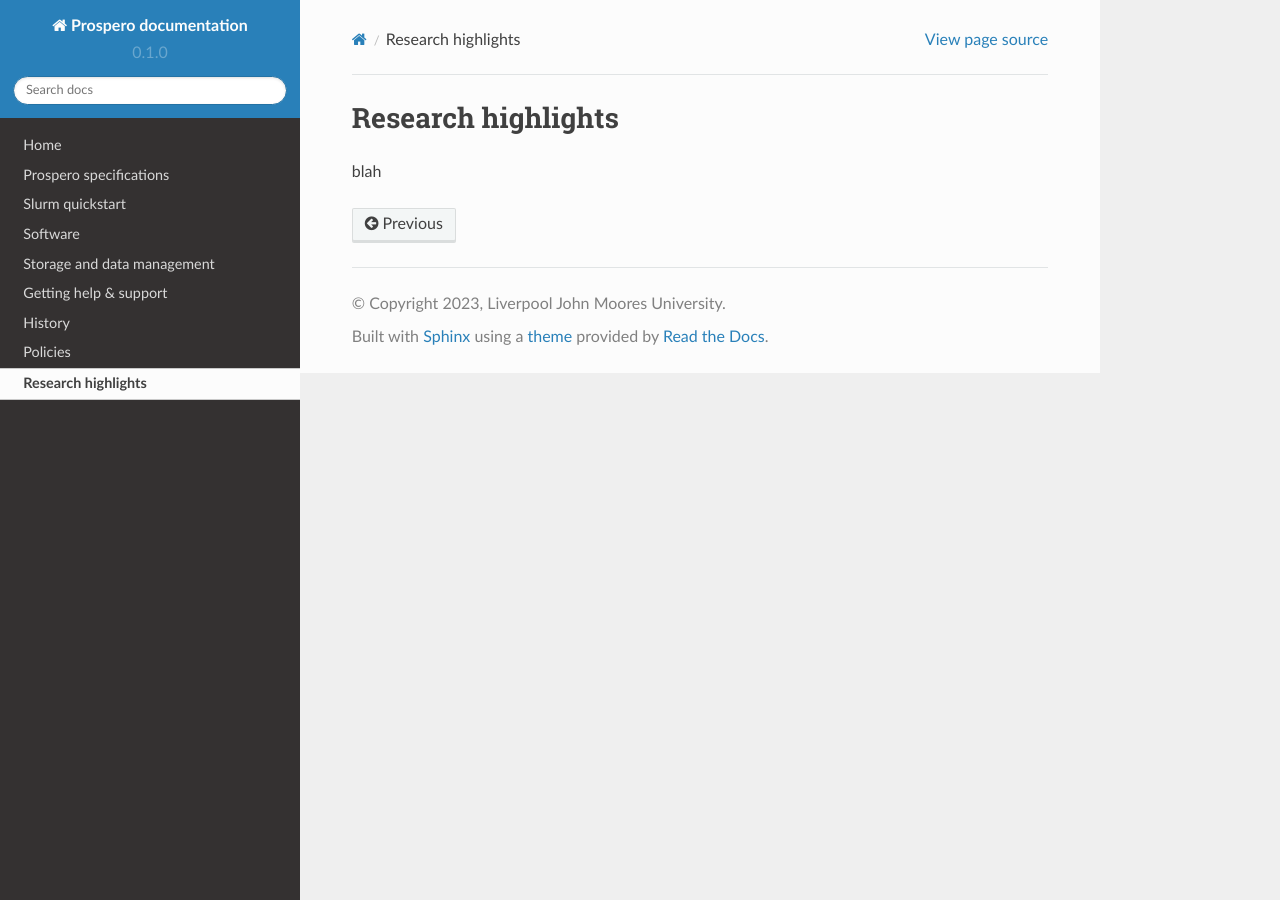
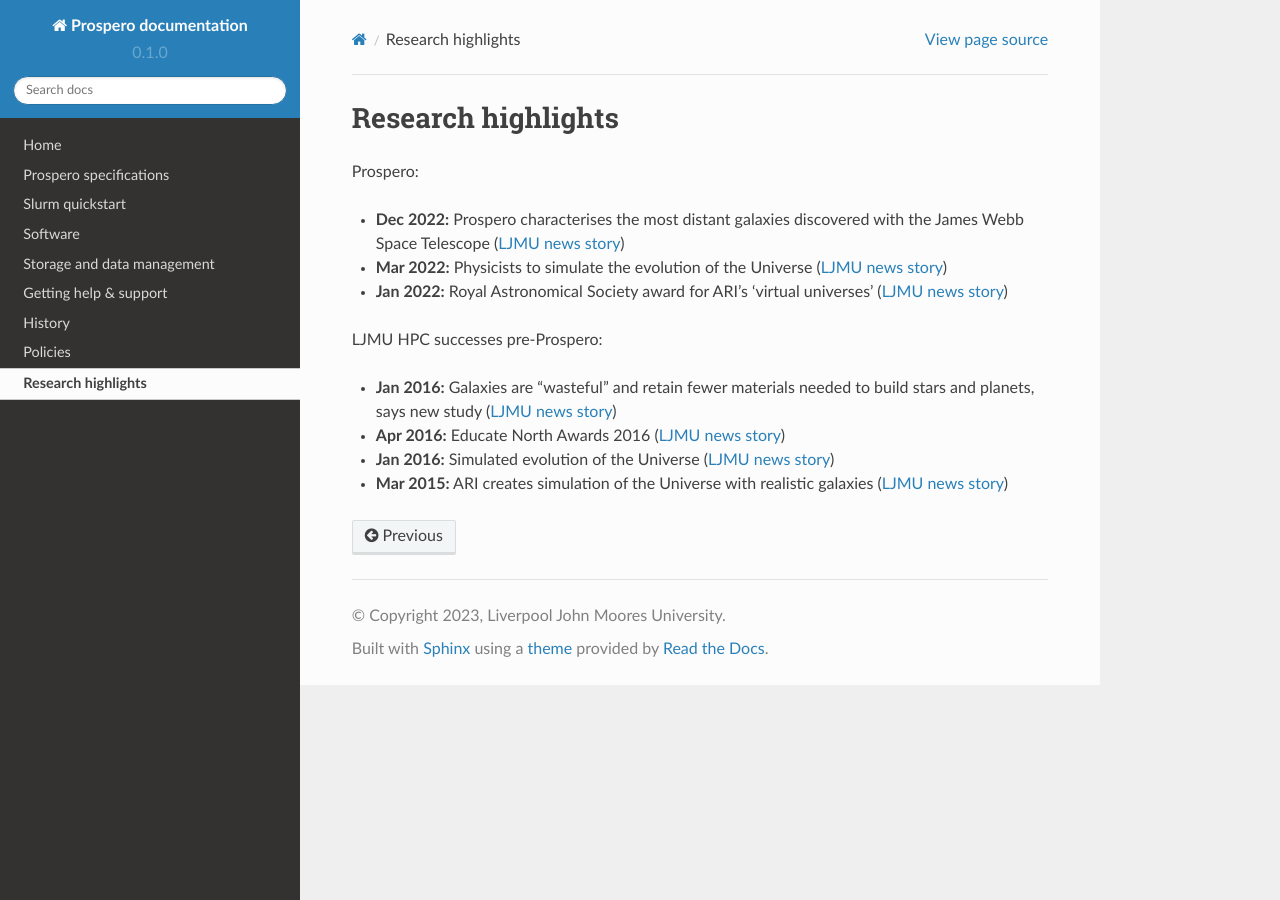
Before and after one commit to astrcrai/prospero-docs, a Sphinx documentation site: the page built from docs/source/highlights.rst, in a window 1280 px wide. Built offline with Sphinx 7.4.7 and the Read the Docs theme 2.0.0, drawn with Linux system fonts in a browser that asks for light colours; pages that are not in the unit, such as notebooks, are missing from menus.

Commit message:
Update highlights.rst

```diff
--- a/docs/source/highlights.rst
+++ b/docs/source/highlights.rst
@@ -1,4 +1,15 @@
 Research highlights
 ====
 
-blah
+Prospero:
+
+* **Dec 2022:** Prospero characterises the most distant galaxies discovered with the James Webb Space Telescope (`LJMU news story <https://www.ljmu.ac.uk/about-us/news/articles/2022/12/9/james-webb-renske-smit>`_)
+* **Mar 2022:** Physicists to simulate the evolution of the Universe (`LJMU news story <https://www.ljmu.ac.uk/about-us/news/articles/2022/3/30/physicists-to-simulate-the-evolution-of-the-universe>`_)
+* **Jan 2022:** Royal Astronomical Society award for ARI’s ‘virtual universes’  (`LJMU news story <https://www.ljmu.ac.uk/about-us/news/articles/2022/1/17/royal-astronomical-society-award-for-aris-virtual-universes>`_)
+
+LJMU HPC successes pre-Prospero:
+
+* **Jan 2016:** Galaxies are "wasteful" and retain fewer materials needed to build stars and planets, says new study (`LJMU news story <https://www.ljmu.ac.uk/about-us/news/articles/2016/6/10/wasteful-galaxies>`_)
+* **Apr 2016:** Educate North Awards 2016 (`LJMU news story <https://www.ljmu.ac.uk/about-us/news/articles/2016/4/22/educate-north-awards-2016>`_)
+* **Jan 2016:** Simulated evolution of the Universe (`LJMU news story <https://www.ljmu.ac.uk/about-us/news/articles/2016/1/27/simulated-evolution-of-the-universe>`_)
+* **Mar 2015:** ARI creates simulation of the Universe with realistic galaxies (`LJMU news story <https://www.ljmu.ac.uk/about-us/news/articles/2015/3/12/ari-creates-simulation-of-the-universe-with-realistic-galaxies>`_)
```
